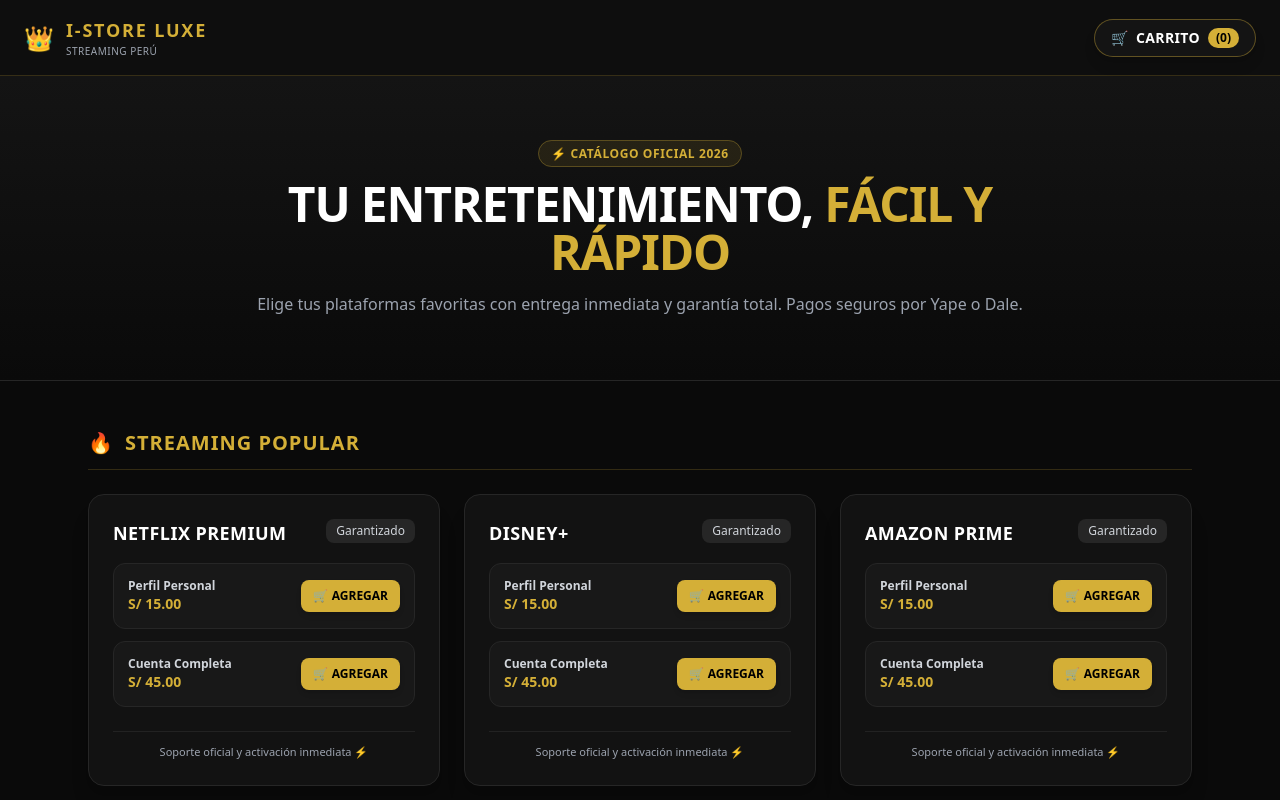
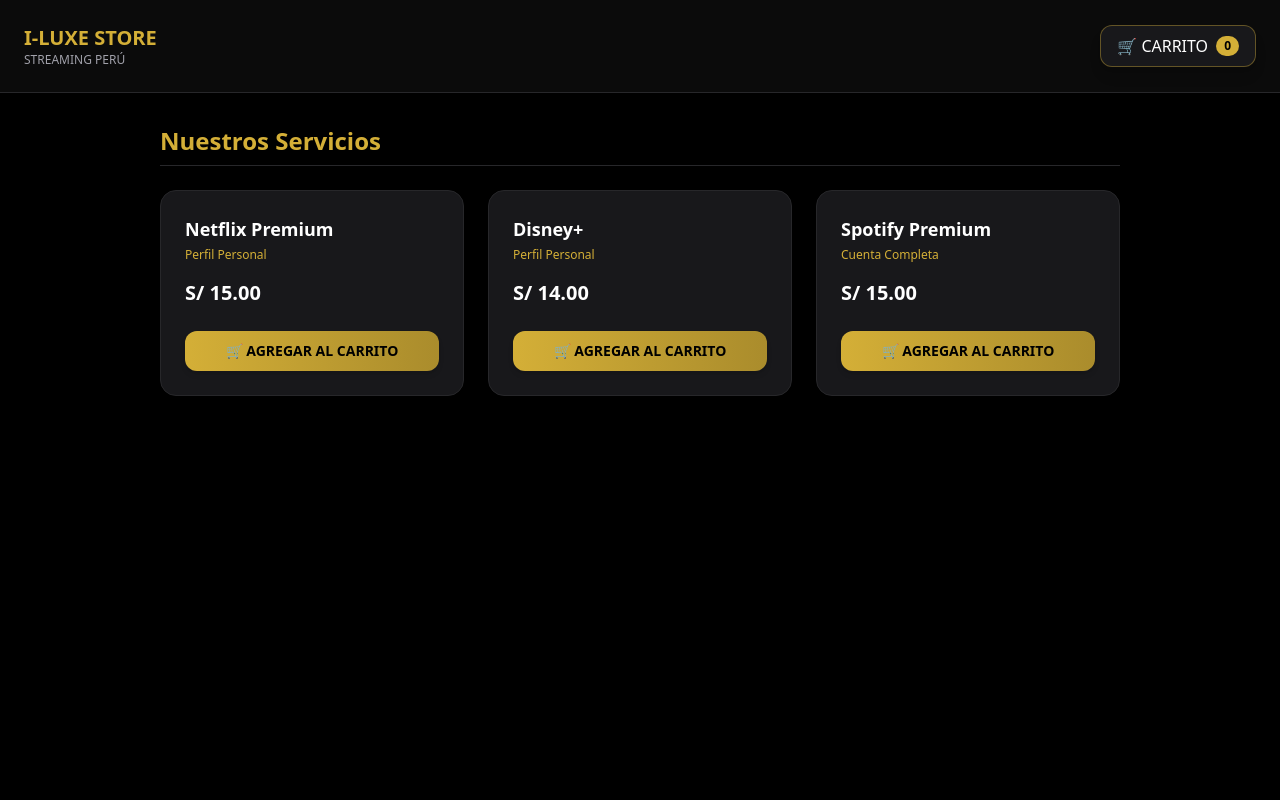
Before and after one commit to peruplaystreaming1-glitch/iluxe-store, a React (Vite) app: page / in a window 1280 px wide. Shown: the top 800 px of the page. Built offline with nearby package versions, Linux system fonts and the light colour scheme; no server answers.

Commit message:
Update App.jsx

```diff
--- a/src/App.jsx
+++ b/src/App.jsx
@@ -1,211 +1,192 @@
 import React, { useState, useEffect } from 'react';
-import { createClient } from '@supabase/supabase-js';
-import CartDrawer from './CartDrawer';
-
-const supabaseUrl = import.meta.env.VITE_SUPABASE_URL;
-const supabaseKey = import.meta.env.VITE_SUPABASE_ANON_KEY;
-export const supabase = createClient(supabaseUrl, supabaseKey);
-
-const CATEGORIES = [
-  {
-    id: 'streaming-popular',
-    name: 'STREAMING POPULAR',
-    icon: '🔥',
-    platforms: ['NETFLIX PREMIUM', 'DISNEY+', 'AMAZON PRIME', 'HBO MAX', 'PARAMOUNT+']
-  },
-  {
-    id: 'tv-entretenimiento',
-    name: 'TV Y ENTRETENIMIENTO',
-    icon: '📺',
-    platforms: ['DGO', 'MOVISTAR+', 'VIX PREMIUM']
-  },
-  {
-    id: 'musica-educacion',
-    name: 'MÚSICA Y EDUCACIÓN',
-    icon: '🎵',
-    platforms: ['SPOTIFY', 'YOUTUBE PREMIUM', 'CANVA PRO', 'CRUNCHYROLL']
-  }
-];
 
 export default function App() {
+  // Carrito con almacenamiento local para no perder productos
   const [cart, setCart] = useState(() => {
     const saved = localStorage.getItem('iluxe_cart');
     return saved ? JSON.parse(saved) : [];
   });
   const [isCartOpen, setIsCartOpen] = useState(false);
-  const [toastMessage, setToastMessage] = useState('');
+  const [toast, setToast] = useState('');
 
   useEffect(() => {
     localStorage.setItem('iluxe_cart', JSON.stringify(cart));
   }, [cart]);
 
+  // Agregar al carrito (suma cantidad si ya existe)
   const addToCart = (product) => {
-    setCart((prevCart) => {
-      const existingIndex = prevCart.findIndex(item => item.id === product.id);
-      if (existingIndex > -1) {
-        const updated = [...prevCart];
-        updated[existingIndex].quantity += 1;
-        return updated;
+    setCart(prev => {
+      const existing = prev.find(item => item.id === product.id);
+      if (existing) {
+        return prev.map(item => item.id === product.id ? { ...item, quantity: item.quantity + 1 } : item);
       }
-      return [...prevCart, { ...product, quantity: 1 }];
+      return [...prev, { ...product, quantity: 1 }];
     });
-
-    setToastMessage(`✓ ${product.platform} agregado al carrito`);
-    setTimeout(() => setToastMessage(''), 2500);
+    setToast(`✓ Agregado al carrito: ${product.name}`);
+    setTimeout(() => setToast(''), 2500);
   };
 
-  const updateQuantity = (id, delta) => {
-    setCart(prev => prev.map(item => {
-      if (item.id === id) {
-        const newQty = item.quantity + delta;
-        return newQty > 0 ? { ...item, quantity: newQty } : null;
+  const updateQuantity = (id, quantity) => {
+    if (quantity <= 0) {
+      removeItem(id);
+      return;
     }
-      return item;
-    }).filter(Boolean));
+    setCart(prev => prev.map(item => item.id === id ? { ...item, quantity } : item));
   };
 
-  const removeFromCart = (id) => {
+  const removeItem = (id) => {
     setCart(prev => prev.filter(item => item.id !== id));
   };
 
   const clearCart = () => setCart([]);
 
+  const totalPrice = cart.reduce((sum, item) => sum + (item.price * item.quantity), 0);
+  const totalItems = cart.reduce((sum, item) => sum + item.quantity, 0);
+
+  // Enviar pedido por WhatsApp
+  const handleWhatsAppCheckout = () => {
+    let msg = "Hola I-LUXE STORE 👋\n\nQuiero realizar el siguiente pedido:\n\n🛒 MI PEDIDO\n\n";
+    cart.forEach((item, i) => {
+      msg += `${i + 1}. ${item.name}\nServicio: ${item.type}\nPrecio: S/ ${(item.price * item.quantity).toFixed(2)}${item.quantity > 1 ? ` (Cant: ${item.quantity})` : ''}\n\n`;
+    });
+    msg += `--------------------\nTOTAL: S/ ${totalPrice.toFixed(2)}\n\nQuedo atento a la información para realizar el pago.`;
+    window.open(`https://wa.me/51906246375?text=${encodeURIComponent(msg)}`, '_blank');
+  };
+
   return (
-    <div className="min-h-screen bg-[#0a0a0a] text-white font-sans">
-      {/* HEADER */}
-      <header className="sticky top-0 z-40 bg-[#0f0f0f]/95 backdrop-blur border-b border-[#d4af37]/20 px-6 py-4 flex items-center justify-between">
-        <div className="flex items-center gap-3">
-          <span className="text-2xl">👑</span>
+    <div className="bg-black text-white min-h-screen relative font-sans">
+
+      {/* Notificación flotante elegante */}
+      {toast && (
+        <div className="fixed bottom-6 right-6 z-50 bg-[#d4af37] text-black px-4 py-3 rounded-xl font-bold shadow-2xl animate-pulse">
+          {toast}
+        </div>
+      )}
+
+      {/* ÍCONO DE CARRITO EN EL ENCABEZADO */}
+      <header className="flex justify-between items-center p-6 border-b border-zinc-800 bg-[#0b0b0b]">
         <div>
-            <h1 className="font-black tracking-widest text-[#d4af37] text-lg">I-STORE LUXE</h1>
-            <p className="text-[10px] text-gray-400 tracking-wider">STREAMING PERÚ</p>
+          <h1 className="text-xl font-bold text-[#d4af37]">I-LUXE STORE</h1>
+          <p className="text-xs text-zinc-400">STREAMING PERÚ</p>
         </div>
-        </div>
-
         <button
           onClick={() => setIsCartOpen(true)}
-          className="flex items-center gap-2 border border-[#d4af37]/40 px-4 py-2 rounded-full bg-[#141414] hover:bg-[#d4af37]/15 transition-all text-sm font-bold shadow-lg"
+          className="bg-zinc-900 border border-[#d4af37]/40 hover:border-[#d4af37] text-white px-4 py-2 rounded-xl flex items-center gap-2 shadow-lg transition-all"
         >
-          <span>🛒</span>
-          <span className="tracking-wide">CARRITO</span>
-          <span className="bg-[#d4af37] text-black font-black px-2 py-0.5 rounded-full text-xs">
-            ({cart.reduce((a, b) => a + b.quantity, 0)})
+          <span>🛒 CARRITO</span>
+          <span className="bg-[#d4af37] text-black font-bold text-xs px-2 py-0.5 rounded-full">
+            {totalItems}
           </span>
         </button>
       </header>
 
-      {/* HERO SECTION */}
-      <section className="py-16 px-6 text-center bg-gradient-to-b from-[#141414] to-[#0a0a0a] border-b border-neutral-800">
-        <div className="max-w-3xl mx-auto space-y-4">
-          <span className="bg-[#d4af37]/10 text-[#d4af37] text-xs font-bold px-3 py-1 rounded-full border border-[#d4af37]/30 tracking-wider">
-            ⚡ CATÁLOGO OFICIAL 2026
-          </span>
-          <h2 className="text-3xl md:text-5xl font-black tracking-tight text-white">
-            TU ENTRETENIMIENTO, <span className="text-[#d4af37]">FÁCIL Y RÁPIDO</span>
-          </h2>
-          <p className="text-gray-400 text-sm md:text-base">
-            Elige tus plataformas favoritas con entrega inmediata y garantía total. Pagos seguros por Yape o Dale.
-          </p>
-        </div>
-      </section>
-
-      {/* CATÁLOGO */}
-      <main className="max-w-6xl mx-auto px-6 py-12 space-y-16">
-        {CATEGORIES.map((cat) => (
-          <div key={cat.id} className="space-y-6">
-            <div className="flex items-center gap-3 border-b border-[#d4af37]/20 pb-3">
-              <span className="text-xl">{cat.icon}</span>
-              <h3 className="text-xl font-bold tracking-wider text-[#d4af37]">{cat.name}</h3>
+      {/* PANEL LATERAL DEL CARRITO */}
+      {isCartOpen && (
+        <div className="fixed inset-0 z-50 flex justify-end bg-black/70 backdrop-blur-sm">
+          <div className="w-full max-w-md bg-[#0b0b0b] border-l border-[#d4af37]/30 text-white p-6 flex flex-col h-full shadow-2xl">
+            <div className="flex justify-between items-center border-b border-zinc-800 pb-4">
+              <h2 className="text-xl font-bold text-[#d4af37]">🛒 MI CARRITO</h2>
+              <button onClick={() => setIsCartOpen(false)} className="text-zinc-400 hover:text-white text-xl font-bold px-2">✕</button>
             </div>
 
-            <div className="grid grid-cols-1 md:grid-cols-2 lg:grid-cols-3 gap-6">
-              {cat.platforms.map((platName) => (
-                <div
-                  key={platName}
-                  className="bg-[#121212] border border-neutral-800 rounded-2xl p-6 flex flex-col justify-between hover:border-[#d4af37]/50 transition-all shadow-xl group"
-                >
+            <div className="flex-1 overflow-y-auto py-4 space-y-4">
+              {cart.length === 0 ? (
+                <div className="text-center text-zinc-500 py-20">
+                  <p className="text-4xl mb-2">🛒</p>
+                  <p>Tu carrito está vacío</p>
+                </div>
+              ) : (
+                cart.map(item => (
+                  <div key={item.id} className="bg-zinc-900 border border-zinc-800 p-4 rounded-xl flex flex-col gap-2">
+                    <div className="flex justify-between items-start">
                       <div>
-                    <div className="flex justify-between items-start mb-4">
-                      <span className="font-extrabold text-lg tracking-wide text-white group-hover:text-[#d4af37] transition-colors">
-                        {platName}
-                      </span>
-                      <span className="text-xs bg-neutral-800 text-gray-300 px-2.5 py-1 rounded-lg">
-                        Garantizado
-                      </span>
+                        <h4 className="font-bold text-white">{item.name}</h4>
+                        <p className="text-xs text-[#d4af37]">{item.type}</p>
+                      </div>
+                      <button onClick={() => removeItem(item.id)} className="text-zinc-500 hover:text-red-400 text-sm">🗑️ Eliminar</button>
+                    </div>
+                    <div className="flex justify-between items-center mt-2">
+                      <span className="text-sm font-semibold text-zinc-300">S/ {(item.price * item.quantity).toFixed(2)}</span>
+                      <div className="flex items-center gap-3 bg-black px-3 py-1 rounded-lg border border-zinc-800">
+                        <button onClick={() => updateQuantity(item.id, item.quantity - 1)} className="text-[#d4af37] font-bold">-</button>
+                        <span className="text-sm">{item.quantity}</span>
+                        <button onClick={() => updateQuantity(item.id, item.quantity + 1)} className="text-[#d4af37] font-bold">+</button>
+                      </div>
+                    </div>
+                  </div>
+                ))
+              )}
             </div>
 
-                    <div className="space-y-3 mb-6">
-                      <div className="bg-[#181818] p-3.5 rounded-xl border border-neutral-800 flex items-center justify-between">
+            {cart.length > 0 && (
+              <div className="border-t border-zinc-800 pt-4 mt-auto space-y-4">
+                <div className="flex justify-between items-center text-lg font-bold">
+                  <span className="text-zinc-400">TOTAL:</span>
+                  <span className="text-[#d4af37] text-xl">S/ {totalPrice.toFixed(2)}</span>
+                </div>
+                <button onClick={handleWhatsAppCheckout} className="w-full bg-emerald-600 hover:bg-emerald-500 text-white font-bold py-3.5 rounded-xl shadow-lg text-center transition-all">
+                  FINALIZAR PEDIDO POR WHATSAPP 📲
+                </button>
+                <button onClick={clearCart} className="w-full text-center text-xs text-zinc-500 hover:text-zinc-400 underline">Vaciar carrito</button>
+              </div>
+            )}
+          </div>
+        </div>
+      )}
+
+      {/* SECCIÓN DE PRODUCTOS */}
+      <main className="p-8 max-w-5xl mx-auto">
+        <h2 className="text-2xl font-bold text-[#d4af37] mb-6 border-b border-zinc-800 pb-2">Nuestros Servicios</h2>
+        <div className="grid grid-cols-1 md:grid-cols-3 gap-6">
+
+          {/* Netflix Perfil */}
+          <div className="bg-zinc-900 border border-zinc-800 p-6 rounded-2xl flex flex-col justify-between">
             <div>
-                          <p className="text-xs font-semibold text-gray-300">Perfil Personal</p>
-                          <p className="text-sm font-black text-[#d4af37]">S/ 15.00</p>
+              <h3 className="font-bold text-lg">Netflix Premium</h3>
+              <p className="text-xs text-[#d4af37] mt-1">Perfil Personal</p>
+              <p className="text-xl font-bold text-white mt-4">S/ 15.00</p>
             </div>
             <button
-                          onClick={() => addToCart({
-                            id: `${platName}-Perfil Personal`,
-                            platform: platName,
-                            service: 'Perfil Personal',
-                            price: 15.00
-                          })}
-                          className="py-2 px-3 bg-[#d4af37] hover:bg-[#c49f2c] text-black font-extrabold rounded-lg text-xs transition-all flex items-center gap-1 active:scale-95 shadow-md"
+              onClick={() => addToCart({ id: 'net-perfil', name: 'Netflix Premium', type: 'Perfil Personal', price: 15.00 })}
+              className="w-full mt-6 bg-gradient-to-r from-[#d4af37] to-[#aa8c2c] hover:opacity-90 text-black font-bold py-2.5 rounded-xl transition-all shadow-md text-sm"
             >
-                          <span>🛒</span> AGREGAR
+              🛒 AGREGAR AL CARRITO
             </button>
           </div>
 
-                      <div className="bg-[#181818] p-3.5 rounded-xl border border-neutral-800 flex items-center justify-between">
+          {/* Disney+ Perfil */}
+          <div className="bg-zinc-900 border border-zinc-800 p-6 rounded-2xl flex flex-col justify-between">
             <div>
-                          <p className="text-xs font-semibold text-gray-300">Cuenta Completa</p>
-                          <p className="text-sm font-black text-[#d4af37]">S/ 45.00</p>
+              <h3 className="font-bold text-lg">Disney+</h3>
+              <p className="text-xs text-[#d4af37] mt-1">Perfil Personal</p>
+              <p className="text-xl font-bold text-white mt-4">S/ 14.00</p>
             </div>
             <button
-                          onClick={() => addToCart({
-                            id: `${platName}-Cuenta Completa`,
-                            platform: platName,
-                            service: 'Cuenta Completa',
-                            price: 45.00
-                          })}
-                          className="py-2 px-3 bg-[#d4af37] hover:bg-[#c49f2c] text-black font-extrabold rounded-lg text-xs transition-all flex items-center gap-1 active:scale-95 shadow-md"
+              onClick={() => addToCart({ id: 'dis-perfil', name: 'Disney+', type: 'Perfil Personal', price: 14.00 })}
+              className="w-full mt-6 bg-gradient-to-r from-[#d4af37] to-[#aa8c2c] hover:opacity-90 text-black font-bold py-2.5 rounded-xl transition-all shadow-md text-sm"
             >
-                          <span>🛒</span> AGREGAR
+              🛒 AGREGAR AL CARRITO
             </button>
           </div>
+
+          {/* Spotify Premium */}
+          <div className="bg-zinc-900 border border-zinc-800 p-6 rounded-2xl flex flex-col justify-between">
+            <div>
+              <h3 className="font-bold text-lg">Spotify Premium</h3>
+              <p className="text-xs text-[#d4af37] mt-1">Cuenta Completa</p>
+              <p className="text-xl font-bold text-white mt-4">S/ 15.00</p>
             </div>
+            <button
+              onClick={() => addToCart({ id: 'spot-prem', name: 'Spotify Premium', type: 'Cuenta Completa', price: 15.00 })}
+              className="w-full mt-6 bg-gradient-to-r from-[#d4af37] to-[#aa8c2c] hover:opacity-90 text-black font-bold py-2.5 rounded-xl transition-all shadow-md text-sm"
+            >
+              🛒 AGREGAR AL CARRITO
+            </button>
           </div>
 
-                  <div className="text-[11px] text-gray-400 text-center border-t border-neutral-800/80 pt-3">
-                    Soporte oficial y activación inmediata ⚡
         </div>
-                </div>
-              ))}
-            </div>
-          </div>
-        ))}
       </main>
 
-      {/* FOOTER */}
-      <footer className="border-t border-neutral-800 py-8 text-center text-xs text-gray-400 bg-[#0f0f0f]">
-        <p>© 2026 I-STORE LUXE. Todos los derechos reservados.</p>
-        <p className="mt-1 text-[#d4af37]">Ventas y Activaciones oficiales por WhatsApp: 906246375</p>
-      </footer>
-
-      {/* TOAST */}
-      {toastMessage && (
-        <div className="fixed bottom-6 right-6 z-50 bg-[#141414] border-2 border-[#d4af37] text-white px-5 py-3.5 rounded-2xl shadow-2xl flex items-center gap-3 animate-bounce">
-          <span className="text-[#d4af37] font-bold text-lg">✓</span>
-          <span className="text-sm font-semibold">{toastMessage}</span>
-        </div>
-      )}
-
-      {/* DRAWER */}
-      <CartDrawer
-        isOpen={isCartOpen}
-        onClose={() => setIsCartOpen(false)}
-        cart={cart}
-        updateQuantity={updateQuantity}
-        removeFromCart={removeFromCart}
-        clearCart={clearCart}
-      />
     </div>
   );
 }
```
Lines whose indentation alone changed are shown as unchanged.
